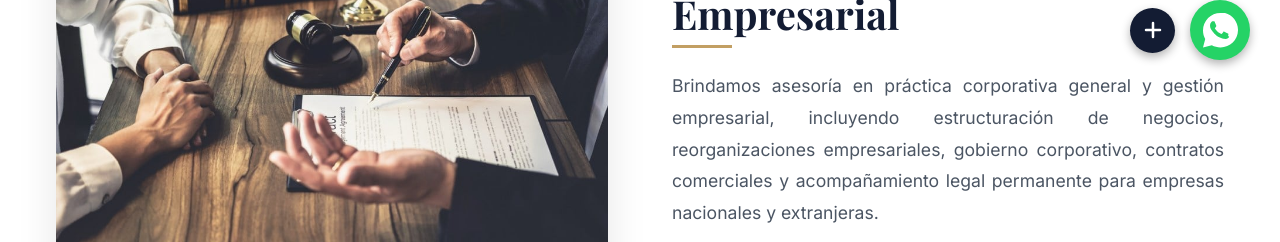
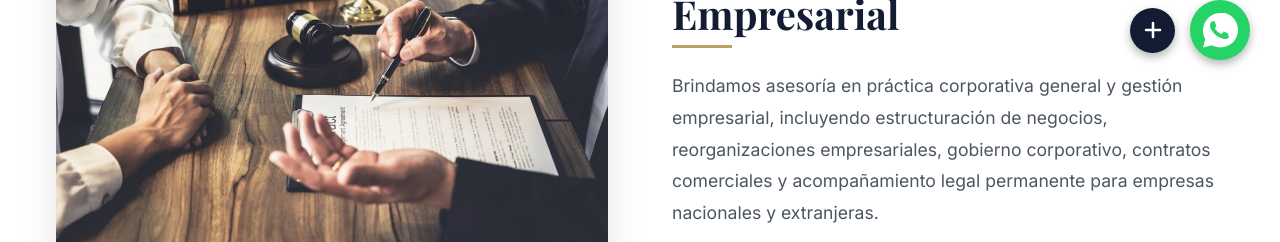
Before and after one commit to PepsiMan18/QuintanaQuinde, a React (Vite) app: page /areas-de-practica in a window 1280 px wide. Shown: the part 710-952 px from the top of the page. Built offline with nearby package versions, Linux system fonts and the light colour scheme; a web font is replaced by a local one.

Commit message:
style: change practice areas text alignment to left

```diff
--- a/src/pages/AreasDePractica.jsx
+++ b/src/pages/AreasDePractica.jsx
@@ -140,7 +140,7 @@ const AreasDePractica = () => {
             </div>
             <div className="practice-text-col">
               <h2>{practice.title}</h2>
-              <p className="practice-services-text" style={{ textAlign: 'justify', fontSize: '1.1rem', color: '#4b5563', lineHeight: '1.8' }}>
+              <p className="practice-services-text" style={{ textAlign: 'left', fontSize: '1.1rem', color: '#4b5563', lineHeight: '1.8' }}>
                 {practice.description}
               </p>
             </div>
```
